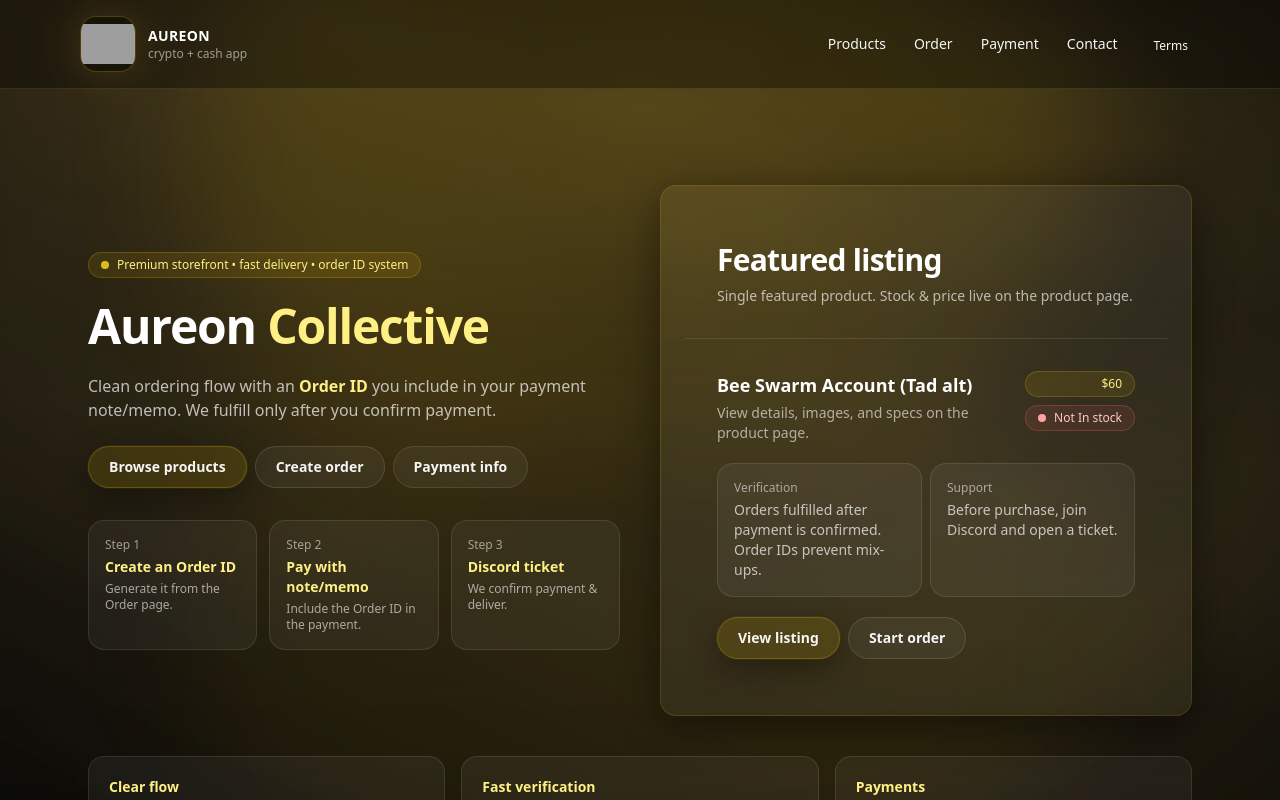
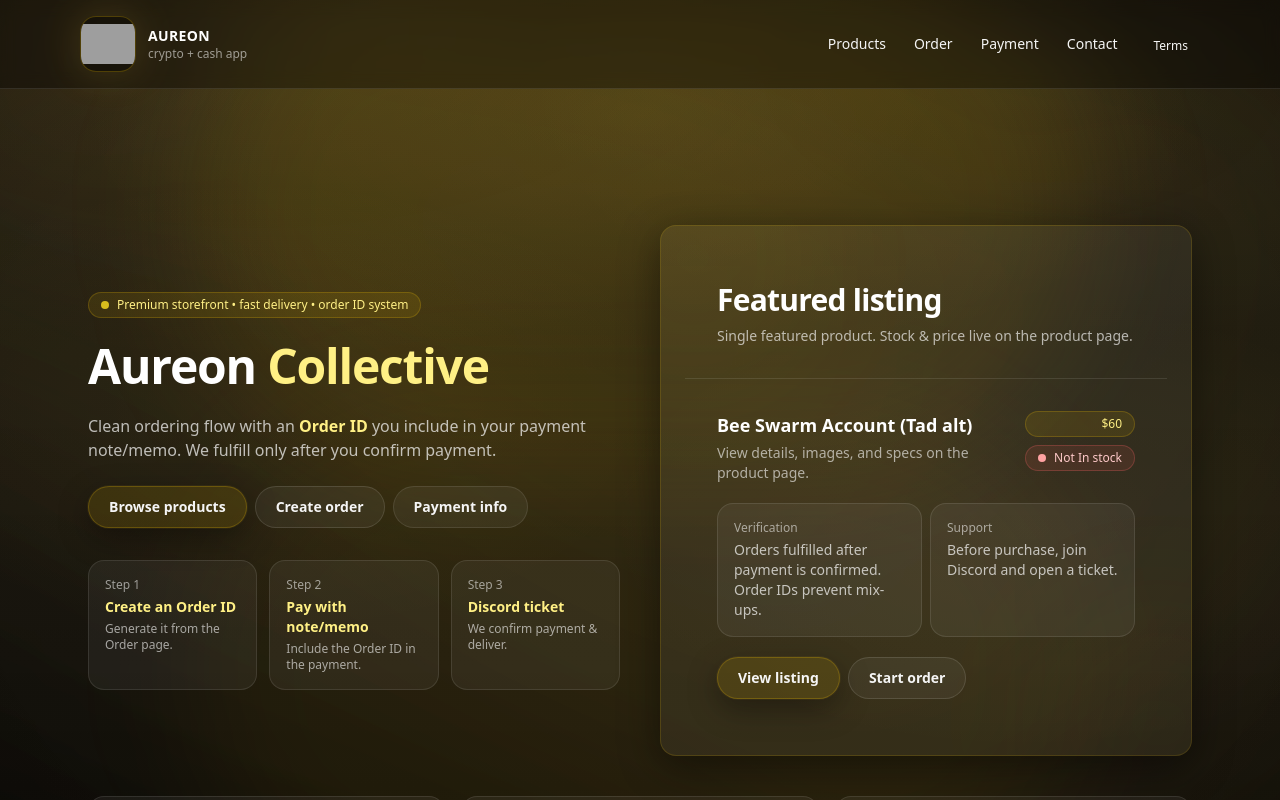
Before and after one commit to himmlegimmle46-png/aureon-collective, a Next.js app: page / in a window 1280 px wide. Shown: the top 800 px of the page. Built offline with nearby package versions, Linux system fonts and the light colour scheme; grey boxes are pictures that could not be loaded.

Commit message:
fix layout spacing

```diff
--- a/app/layout.tsx
+++ b/app/layout.tsx
@@ -7,7 +7,7 @@
     <html lang="en">
       <body className="min-h-screen bg-black text-white">
         <div className="relative min-h-screen overflow-x-hidden">
-          {/* Subtle global glow (lighter so inner pages don't look "foggy") */}
+          {/* Subtle global glow */}
           <div
             aria-hidden
             className="pointer-events-none absolute inset-0 -z-10"
@@ -20,7 +20,7 @@
             }}
           />
 
-          {/* Subtle vignette (also reduced) */}
+          {/* Subtle vignette */}
           <div
             aria-hidden
             className="pointer-events-none absolute inset-0 -z-10"
@@ -33,8 +33,8 @@
           <div className="min-h-screen flex flex-col">
             <Navbar />
 
-            {/* Keep consistent spacing; pages can still do their own max-w inside */}
-            <main className="flex-1 w-full px-4 pt-10 pb-16">
+            {/* ✅ FIXED SPACING — prevents navbar clipping */}
+            <main className="flex-1 w-full px-4 pt-16 sm:pt-20 pb-16">
               <RouteTransition>{children}</RouteTransition>
             </main>
 
```
